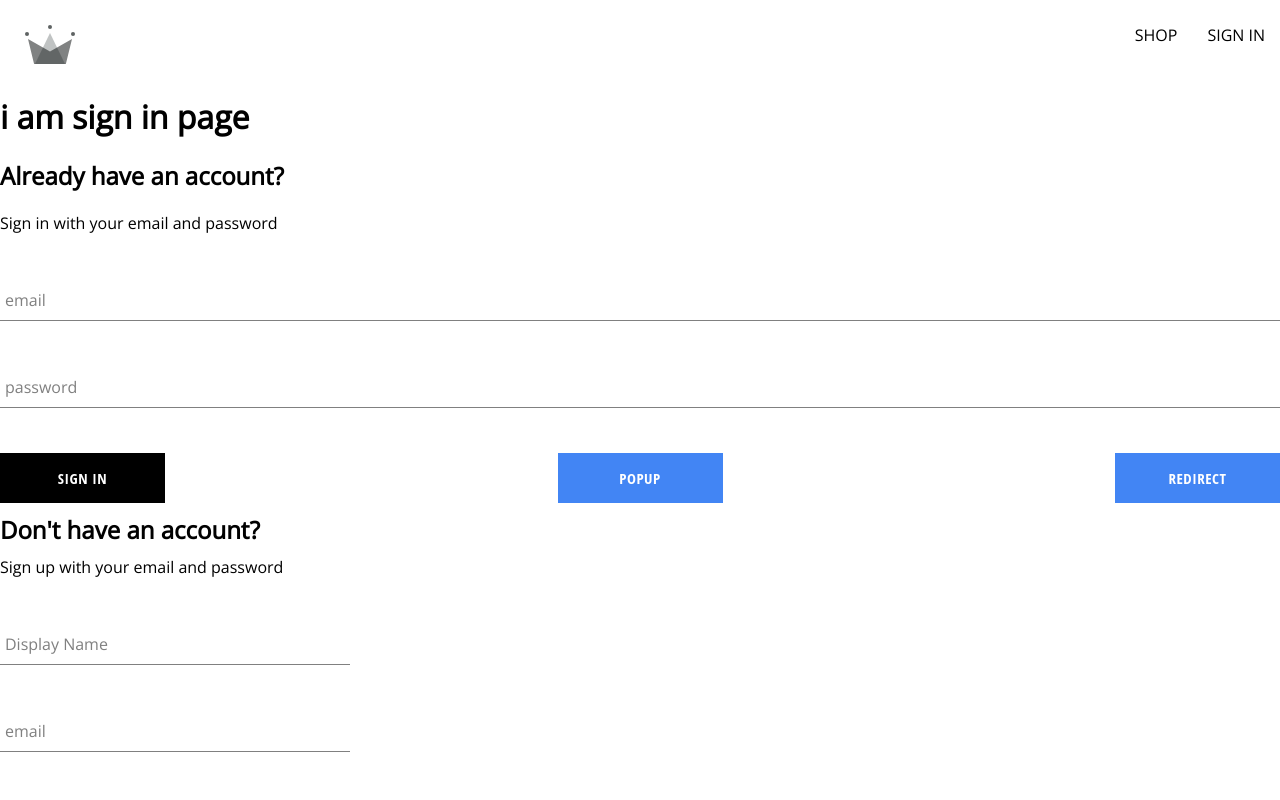
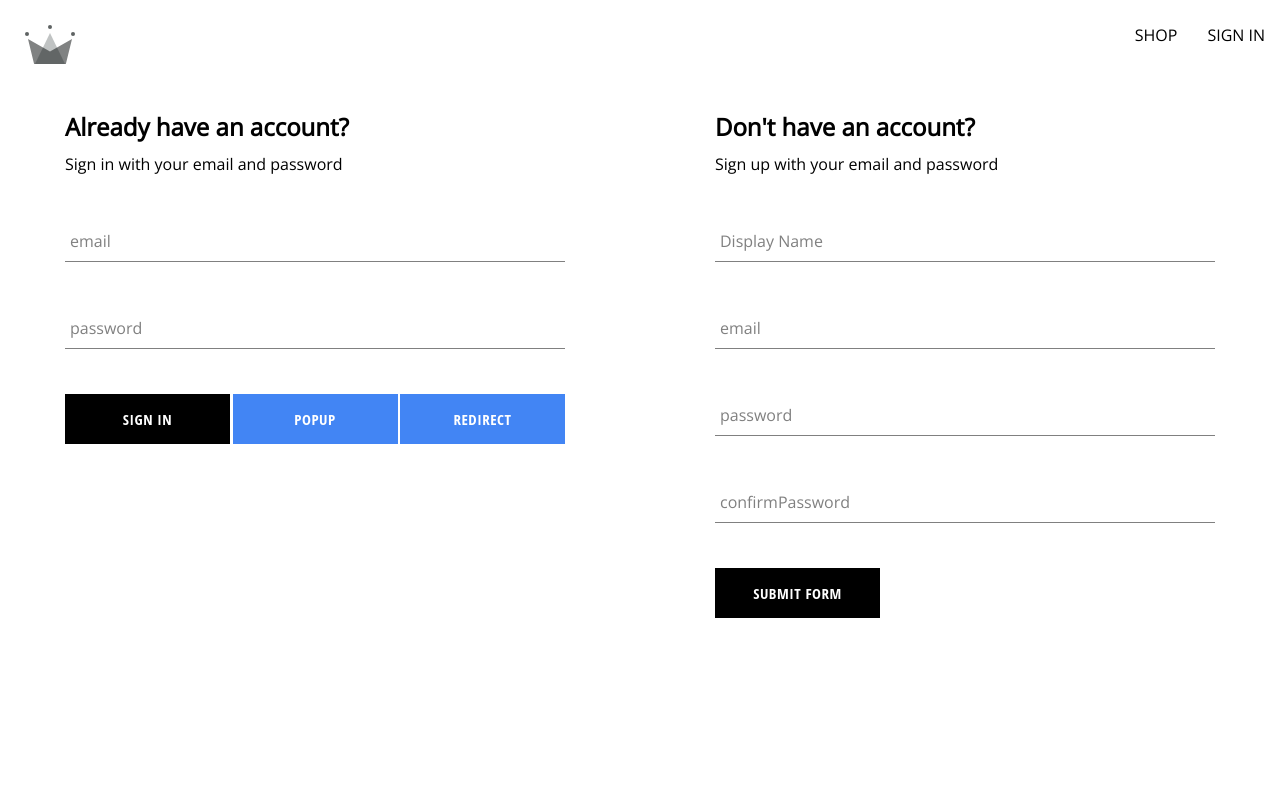
Before and after one commit to mansisingl/shopping-site, a React (Create React App) app in the folder capstone/: page /authentication in a window 1280 px wide. Shown: the top 800 px of the page. Built offline with nearby package versions, Linux system fonts and the light colour scheme.

Commit message:
styling authentication page and end of firebase folder

```diff
--- a/capstone/src/components/sign-in-form/SignIn.jsx
+++ b/capstone/src/components/sign-in-form/SignIn.jsx
@@ -56,11 +56,16 @@ const SignInWithGooglePopup = async () => {
         const response = await signInAuthUserWithEmailAndPassword(email, password);
         console.log('sign in method' ,response)
           resetFormFields();
-        } catch(error) {
-          if(error.code === 'auth/user-not-found'){
+      }catch(error){
+          switch(error.code){
+            case 'auth/wrong-password':
+              alert('wrong password')
+              break;
+            case 'auth/user-not-found':
               alert('user is not registered')
-          }else{
-            console.log('error in creating the user', error)
+              break;
+            default:
+            console.log(error)
           }
         }
     }
@@ -77,8 +82,8 @@ const SignInWithGooglePopup = async () => {
         <FormInput label='password' type='password' required onChange={handleChange} name='password' value={password} />
         <div className='buttons-container'>
         <Button type='submit'>Sign In</Button>
-        <Button buttonType='google' onClick={SignInWithGooglePopup}>popup</Button>
-        <Button buttonType='google' onClick={googleSignInWithRedirect}>redirect</Button>
+        <Button type='button' buttonType='google' onClick={SignInWithGooglePopup}>popup</Button>
+        <Button type='button' buttonType='google' onClick={googleSignInWithRedirect}>redirect</Button>
         </div>
         </form>
     </div>
--- a/capstone/src/components/sign-in-form/SignIn.scss
+++ b/capstone/src/components/sign-in-form/SignIn.scss
@@ -1,7 +1,7 @@
-.sign-up-container {
+.sign-in-container {
     display: flex;
     flex-direction: column;
-    width: 350px;
+    width: 500px;
 
     h2{
         margin: 10px 0;
--- a/capstone/src/components/sign-up-form/SignUp.scss
+++ b/capstone/src/components/sign-up-form/SignUp.scss
@@ -1,7 +1,7 @@
 .sign-up-container {
     display: flex;
     flex-direction: column;
-    width: 350px;
+    width: 500px;
 
     h2{
         margin: 10px 0;
--- a/capstone/src/routes/authentication/Authentication.jsx
+++ b/capstone/src/routes/authentication/Authentication.jsx
@@ -1,14 +1,11 @@
-
-
 import SignUp from '../../components/sign-up-form/SignUp';
 import SignIn from '../../components/sign-in-form/SignIn';
-
+ import './Authentication.scss';
 
 const Authentication = () => {
 
   return (
-    <div>
-      <h1>i am sign in page</h1>
+    <div className='authentication-container'>
       <SignIn/>
 
       <SignUp/>
--- /dev/null
+++ b/capstone/src/routes/authentication/Authentication.scss
@@ -0,0 +1,6 @@
+.authentication-container{
+    display: flex;
+    width: 1150px;
+    justify-content: space-between;
+    margin: 30px auto;
+}
```
Lines whose indentation alone changed are shown as unchanged.
